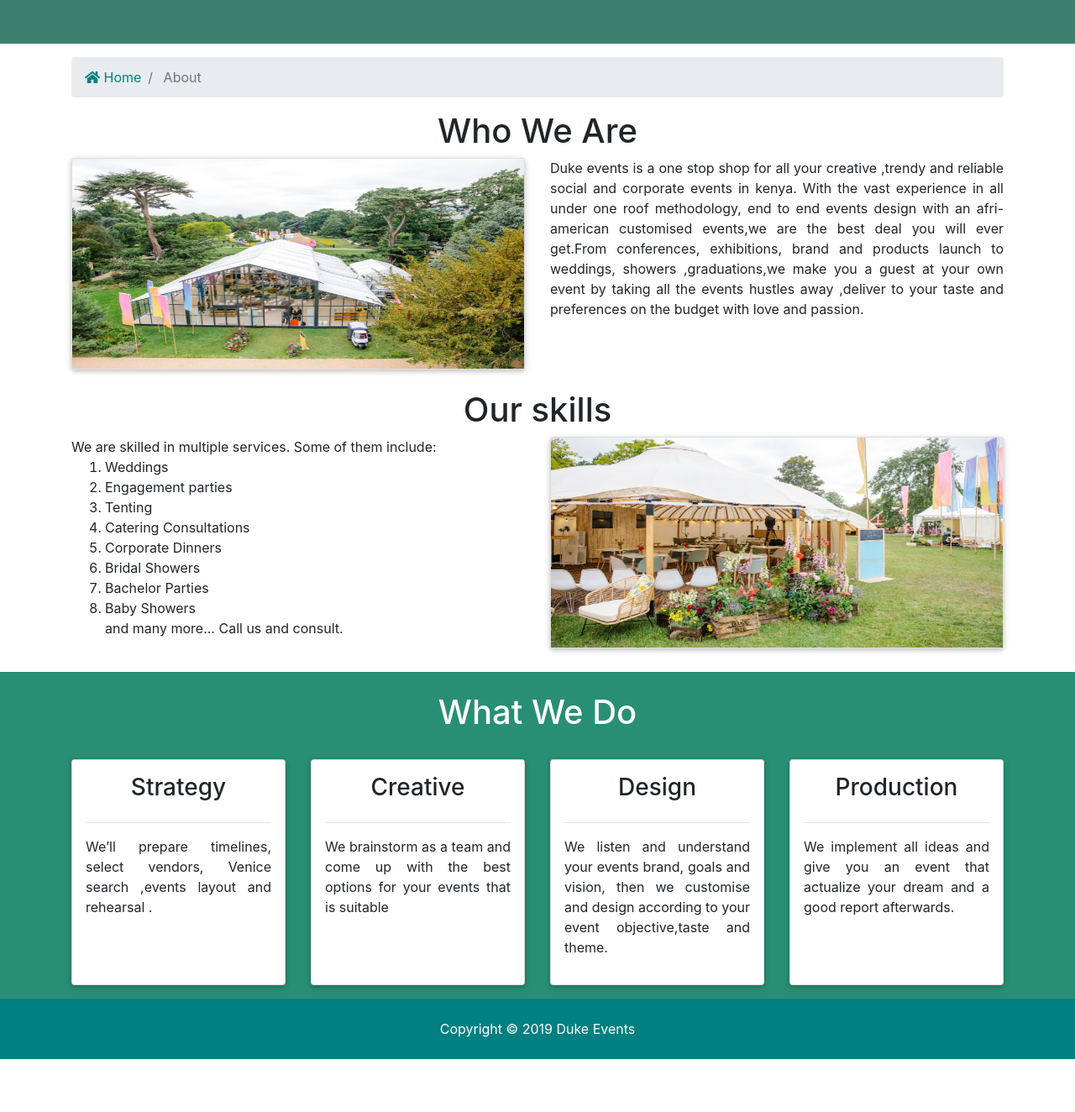
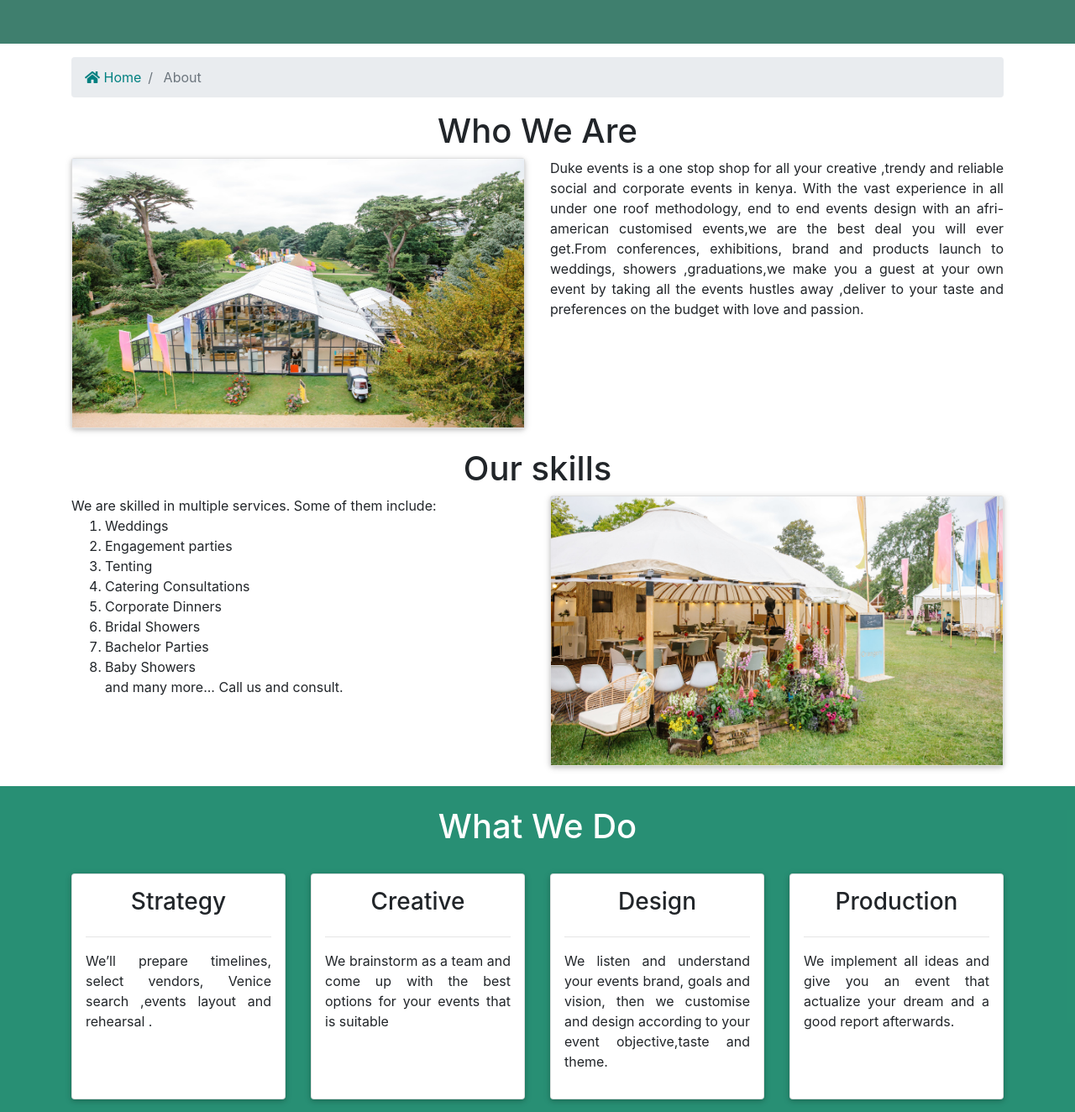
Before and after one commit to michael-basweti/duke, a Django app: page /about in a window 1280 px wide. Shown: the part 307-1631 px from the top of the page at 84% size. Before the commit the page ends 1568 px from the top, so only its background shows below. Run offline with Django 3.2, Linux system fonts and the light colour scheme; some libraries are stand-ins or nearby versions.

Commit message:
change about images

```diff
--- a/templates/pages/about.html
+++ b/templates/pages/about.html
@@ -33,7 +33,7 @@
             <div class="row">
                 <div class="col-md-6">
                     <div class="card">
-                        <img src="{% static 'img/wonderland.jpg' %}" alt="" height="250" width="350">
+                        <img class="img" src="{% static 'img/wonderland.jpg' %}" alt="" height="250" width="350">
                     </div>
                 </div>
                 <div class="col-md-6">
@@ -67,7 +67,7 @@
                     </div>
                     <div class="col-md-6">
                             <div class="card">
-                                    <img src="{% static 'img/about_event.jpg' %}" alt="" height="250">
+                                    <img class="img" src="{% static 'img/about_event.jpg' %}" alt="" height="250">
                                 </div>
                     </div>
                 </div>
```
